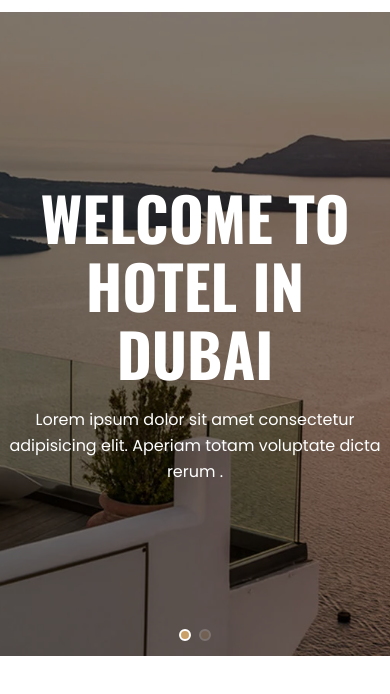
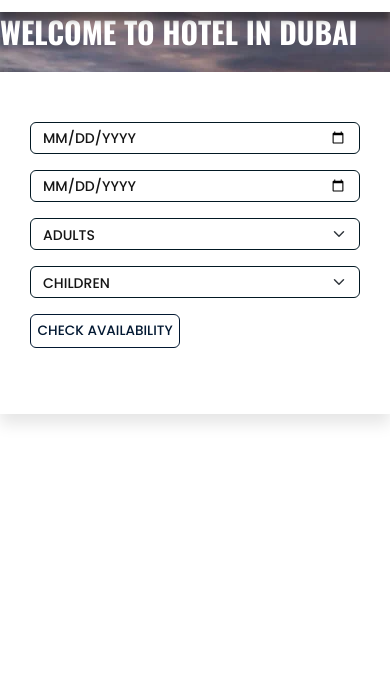
Before and after one commit to Shoaib-Naseer/Responsive-Hotel-Website, a plain HTML site: page index.html in a window 390 px wide. Shown: the part 78-772 px from the top of the page. Drawn offline with nearby package versions, Linux system fonts and the light colour scheme.

Commit message:
Squashed commit of the following:
commit 8ce0782cd0efb82aa8360f3ddcf7bc3d783b8f54
Author: Shoaib Naseer <shoaibnaseer1111@gmail.com>
Date:   Sun Jun 18 15:46:14 2023 +0500

    Added Booking Area and Navigation Animation

commit e83cc54080587355b2dc1b0d8ddab08c42683baf
Author: Shoaib Naseer <shoaibnaseer1111@gmail.com>
Date:   Sun Jun 18 13:10:31 2023 +0500

    Added Banner Section

commit 2773a19f71e17321d65738a2112d2e6c1d71ac8d
Author: Shoaib Naseer <shoaibnaseer1111@gmail.com>
Date:   Sun Jun 18 09:45:05 2023 +0500

    Completed Navbar Styling

```diff
--- a/css/responsive-styles.css
+++ b/css/responsive-styles.css
@@ -1,47 +1,84 @@
 @media (max-width : 1199px) {
+
     /* header */
     .navbar-expand-lg .navbar-nav {
         align-items: center;
     }
+
     .navbar-expand-lg .navbar-nav .nav-link {
         padding: .875rem 0;
-        font-size: .875rem  !important;
+        font-size: .875rem !important;
     }
+
     .main-btn {
         font-size: .875rem;
+    }
+
+    /* Booking Area */
+
+    .booking-area {
+        padding: 3rem .625rem !important;
+    }
+
+    .booking-area .main-btn {
+        padding-left: 0.4125rem !important;
+        padding-right: 0.4125rem !important;
+        font-size: 0.85rem;
     }
 }
 
 @media (max-width : 991px) {
+
     /* Custom CSS */
     section {
         padding: 1.875rem 0;
     }
+
     /* Navbar */
     .header-scrolled {
         height: auto;
     }
+
     .header-wrapper .menu-navbar-nav {
         text-align: center;
         padding-bottom: .9375rem;
     }
+    .banner-wrapper {
+        height: 25.625rem !important;
+    }
+    .booking-area {
+        padding: 3.125rem 1.875rem !important;
+    }
+
 }
 
 
 @media (max-width : 767px) {
+
     /* custom css */
     :root {
-         /* Font Sizes */
-    --fs-h5:1.25rem;
-    --fs-h3:1.75rem;
-    --fs-h1:1.875rem;
-    --fs-p:.8125rem;
+        /* Font Sizes */
+        --fs-h5: 1.25rem !important;
+        --fs-h3: 1.75rem !important;
+        --fs-h1: 1.875rem !important;
+        --fs-p: .8125rem !important;
 
-    /* Line Heights */
-    --lh-h5:1;
-    --lh-h3:2.1875rem;
-    --lh-h1:2.5rem;
-    --lh-p:1.5rem;
+        /* Line Heights */
+        --lh-h5: 1 !important;
+        --lh-h3: 2.1875rem !important;
+        --lh-h1: 2.5rem !important;
+        --lh-p: 1.5rem !important;
+    }
+
+    .container.booking-area {
+        max-width: 100%;
+        border-radius: 0;
+    }
+
+    .banner-wrapper .swiper-pagination-bullets .swiper-pagination-bullet {
+        width: .5375rem !important;
+        height: .5375rem !important;
+        border: 0.025rem solid var(--bg-white) !important;
     }
 
 }
--- a/css/styles.css
+++ b/css/styles.css
@@ -73,15 +73,17 @@ a {
 }
 
 ::-webkit-scrollbar {
-    width: 3.75rem;
+    width: 8px;
 }
 
 ::-webkit-scrollbar-track {
     background-color: var(--bg-secondary);
+    border-radius: 4px;
 }
 
 ::-webkit-scrollbar-thumb {
     background-color: var(--bg-primary);
+    border-radius: 4px;
 }
 
 section {
@@ -97,7 +99,7 @@ section {
     border: 0.0625rem solid var(--bg-primary);
     padding: .375rem 1.875rem;
     border-radius: 3.125rem;
-    line-height: 1.75rem;
+    /* line-height: 1.75rem; */
     display: inline-block;
     transition: all 0.3s ease-out 0s;
 }
@@ -202,7 +204,7 @@ p {
     color: var(--text-secondary);
 }
 
-.navbar-header-scrolled {
+.navbar.header-scrolled {
     position: fixed;
     top: 0;
     left: 0;
@@ -281,3 +283,23 @@ p {
     margin: 0 auto;
     color: var(--text-white);
 }
+
+.booking-area {
+    background: var(--bg-white);
+    box-shadow:  0 .625rem .9375rem 0 rgb(0 0 0 / 10%);
+    margin-top: -4rem;
+    border-radius: 16px;
+    padding: 3.125rem 1.875rem;
+    position: relative;
+    z-index: 99;
+}
+
+.booking-area .form-control,
+.booking-area .form-select {
+    border: .0625rem solid var(--text-primary);
+    height: 2rem;
+    text-transform: uppercase;
+    font-size: .875rem;
+    font-weight: var(--fw-semi-bold);
+    color: var(--text-black);
+}
--- a/index.html
+++ b/index.html
@@ -1,17 +1,16 @@
 <!DOCTYPE html>
 <html lang="en">
-
   <head>
     <!-- Required meta tags -->
     <meta charset="utf-8" />
-    <meta name="viewport" content="width=device-width, initial-scale=1, shrink-to-fit=no" />
+    <meta
+      name="viewport"
+      content="width=device-width, initial-scale=1, shrink-to-fit=no"
+    />
     <!-- Favicon -->
     <link rel="icon" type="image/png" href="images/favicon.png" />
-    <!-- Swiper CSS -->
-    <link rel="stylesheet" href="https://cdn.jsdelivr.net/npm/swiper@9/swiper-bundle.min.css" />
     <!-- Bootstrap CSS -->
-    <link href="https://cdn.jsdelivr.net/npm/bootstrap@5.3.0/dist/css/bootstrap.min.css" rel="stylesheet"
-        integrity="sha384-9ndCyUaIbzAi2FUVXJi0CjmCapSmO7SnpJef0486qhLnuZ2cdeRhO02iuK6FUUVM" crossorigin="anonymous">
+    <link href="https://cdn.jsdelivr.net/npm/bootstrap@5.3.0/dist/css/bootstrap.min.css" rel="stylesheet" integrity="sha384-9ndCyUaIbzAi2FUVXJi0CjmCapSmO7SnpJef0486qhLnuZ2cdeRhO02iuK6FUUVM" crossorigin="anonymous">
     <link rel="stylesheet" href="https://cdnjs.cloudflare.com/ajax/libs/font-awesome/6.4.0/css/all.min.css"
         integrity="sha512-iecdLmaskl7CVkqkXNQ/ZH/XLlvWZOJyj7Yy7tcenmpD1ypASozpmT/E0iPtmFIB46ZmdtAc9eNBvH0H/ZpiBw=="
         crossorigin="anonymous" referrerpolicy="no-referrer" />
@@ -28,11 +27,11 @@
         <nav class="navbar navbar-expand-lg">
             <div class="container">
                 <a href="#" class="navbar-brand"><img src="images/logo.png" class="img-fluid" alt="logo"></a>
-                <button class="navbar-toggler btn-hover-none" data-bs-toggle="collapse" data-bs-target="#navbarNav"
-                    aria-expanded="false" aria-label="Toggle Navigation">
+                <button class="navbar-toggler border-0 btn-hover-none" data-bs-toggle="collapse" data-bs-target="#navbarNav" aria-expanded="false"
+                    aria-label="Toggle Navigation">
                     <i class="fa-solid fa-bars-staggered "></i>
                 </button>
-                <div class="collapse navbar-collapse justify-content-end    " id="navbarNav">
+                <div class="collapse navbar-collapse justify-content-end" id="navbarNav">
                     <ul class="navbar-nav menu-navbar-nav">
                         <li class="nav-item">
                             <a href="#home" class="nav-link active" aria-current="page">Home</a>
@@ -68,52 +67,75 @@
         </nav>
     </header>
 
-    <!-- Banner Section -->
-    <section class="banner-wrapper p-0" id="home">
-        <div class="swiper mySwiper">
-            <div class="swiper-wrapper">
-                <div class="swiper-slide" style="background-image: url(./images/slider/slider1.webp);">
+
+          <div
+            class="swiper-slide"
+            style="background-image: url(./images/slider/slider2.webp)"
+          >
             <div class="slide-caption">
               <div>
                 <h1>Welcome to hotel in Dubai</h1>
-                            <p>Lorem ipsum dolor sit amet consectetur adipisicing elit. Aperiam totam voluptate dicta
-                                rerum
-                                .</p>
-                        </div>
-                    </div>
-                </div>
-
-                <div class="swiper-slide" style="background-image: url(./images/slider/slider2.webp);">
-                    <div class="slide-caption">
-                        <div>
-                            <h1>Welcome to hotel in Dubai</h1>
-                            <p>Lorem ipsum dolor sit amet consectetur adipisicing elit. Aperiam totam voluptate dicta
-                                rerum
-                                .</p>
+                <p>
+                  Lorem ipsum dolor sit amet consectetur adipisicing elit.
+                  Aperiam totam voluptate dicta rerum .
+                </p>
               </div>
             </div>
           </div>
         </div>
       </div>
-        <div class="swiper-pagination">
+      <div class="swiper-pagination"></div>
 
+      <div>
+        <div class="container booking-area">
+          <form class="row align-items-center">
+            <div class="col-lg mb-3 mb-lg-0">
+              <input type="date" class="form-control" />
+            </div>
+            <div class="col-lg mb-3 mb-lg-0">
+              <input type="date" class="form-control" />
+            </div>
+            <div class="col-lg mb-3 mb-lg-0">
+              <select class="form-select">
+                <option selected value="">Adults</option>
+                <option value="1">1</option>
+                <option value="2">2</option>
+                <option value="3">3</option>
+                <option value="4">4</option>
+                <option value="5">5</option>
+                <option value="6">6</option>
+                <option value="7">7</option>
+                <option value="8">8</option>
+              </select>
+            </div>
+
+            <div class="col-lg mb-3 mb-lg-0">
+              <select class="form-select">
+                <option selected value="">Children</option>
+                <option value="1">1</option>
+                <option value="2">2</option>
+                <option value="3">3</option>
+                <option value="4">4</option>
+                <option value="5">5</option>
+                <option value="6">6</option>
+                <option value="7">7</option>
+                <option value="8">8</option>
+              </select>
+            </div>
+
+            <div class="col-lg mb-3 mb-lg-0">
+                <button type="submit" class="main-btn rounded-2 px-lg-3">Check Availability</button>
+            </div>
+
+          </form>
+        </div>
       </div>
     </section>
-
-
-
-
-
-
 
     <!-- Optional JavaScript -->
     <script src="https://cdn.jsdelivr.net/npm/swiper@9/swiper-bundle.min.js"></script>
     <!-- jQuery first, then Popper.js, then Bootstrap JS -->
-    <script src="https://cdn.jsdelivr.net/npm/bootstrap@5.3.0/dist/js/bootstrap.bundle.min.js"
-        integrity="sha384-geWF76RCwLtnZ8qwWowPQNguL3RmwHVBC9FhGdlKrxdiJJigb/j/68SIy3Te4Bkz"
-        crossorigin="anonymous"></script>
-    <!-- custom Javascript -->
-    <script src="js/main.js"></script>
+    <script src="https://cdn.jsdelivr.net/npm/bootstrap@5.3.0/dist/js/bootstrap.bundle.min.js" integrity="sha384-geWF76RCwLtnZ8qwWowPQNguL3RmwHVBC9FhGdlKrxdiJJigb/j/68SIy3Te4Bkz" crossorigin="anonymous"></script>
 </body>
 
 </html>
--- a/js/main.js
+++ b/js/main.js
@@ -1,42 +1,2 @@
-// Header Scroll
-
-// nav hide
-
-
-// Swiper Slider
-let parallexSliderOptions = {}
-let parallexSlider;
-const swiper = new Swiper('.swiper', {
-    direction: 'horizontal',
-    loop: true,
-    pagination: {
-        el: '.swiper-pagination',
-    },
-    on: {
-        progress: function () {
-            const slides = this.slides;
-
-            for (let i = 0; i < slides.length; i++) {
-                const slideProgress = slides[i].progress;
-                const innerCaption = slides[i].querySelector('.slide-caption');
-                const captionElements = innerCaption.querySelectorAll('h1, p');
-
-                // Parallax effect
-                innerCaption.style.opacity = 1 - Math.abs(slideProgress);
-                captionElements.forEach((el) => {
-                    el.style.transform = `translateY(${slideProgress * 50}px)`;
-                });
-            }
-        },
-        touchMove: function () {
-            this.slides.forEach((slide) => {
-                slide.querySelector('.slide-caption').style.opacity = 1;
-            });
-        },
-    },
-});
-
-
-// Counter Design
 
 // Our Partner
```
Lines whose indentation alone changed are shown as unchanged.
